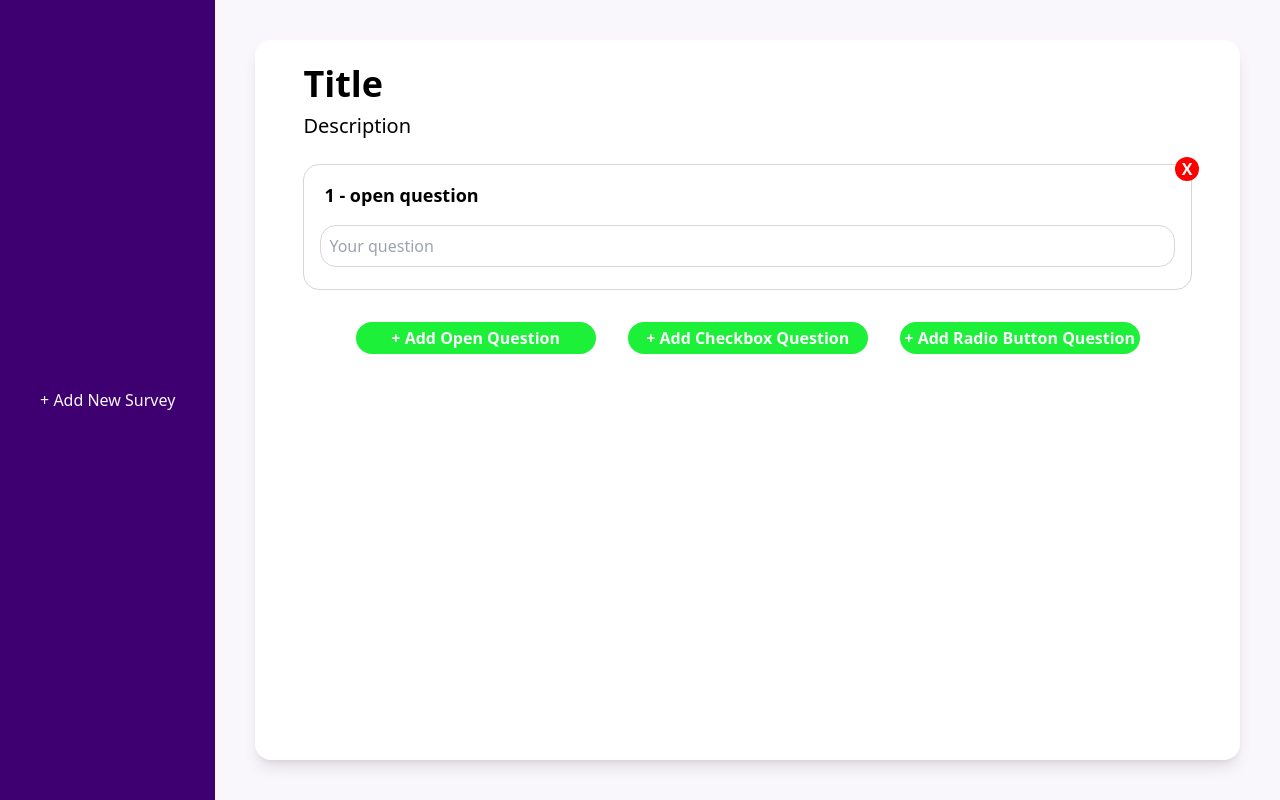
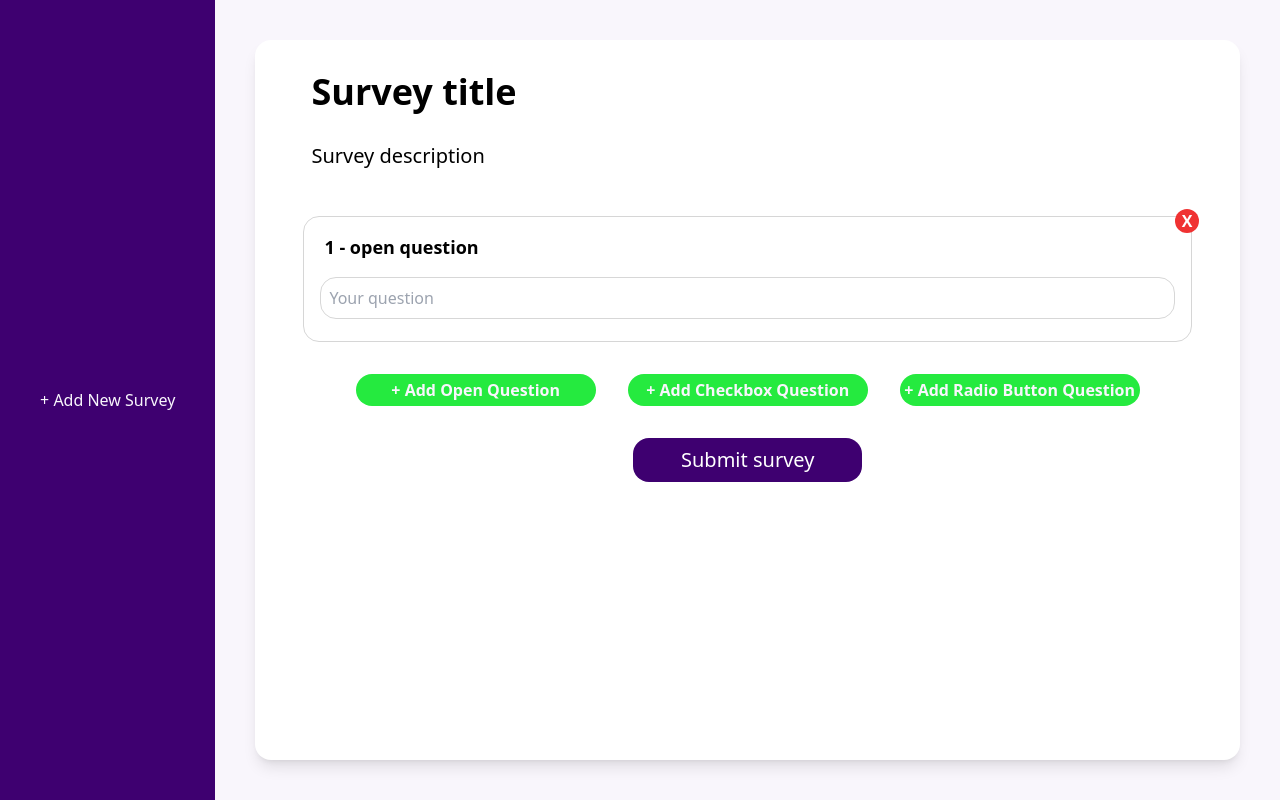
Before and after one commit to adamberezka/simple-survey, a React (Create React App) app in the folder frontend/simple-survey/: page /add-survey in a window 1280 px wide. Both pictures are taken after a click on the element "+ Add Open Question". Built offline with nearby package versions, Linux system fonts and the light colour scheme.

Commit message:
add survey submit

```diff
--- a/frontend/simple-survey/package.json
+++ b/frontend/simple-survey/package.json
@@ -20,6 +20,7 @@
     "react-scripts": "5.0.1",
     "react-textarea-autosize": "^8.4.0",
     "redux": "^4.2.0",
+    "redux-devtools-extension": "^2.13.9",
     "typescript": "^4.8.4",
     "web-vitals": "^2.1.4"
   },
--- a/frontend/simple-survey/src/components/CheckboxQuestion.tsx
+++ b/frontend/simple-survey/src/components/CheckboxQuestion.tsx
@@ -28,7 +28,7 @@ const CheckBoxQuestion: React.FC<CheckboxQuestionProps>= ({
 }) => {
   return (
     <div className="w-full rounded-2xl border p-4 border-[#d6d6d6] relative">
-      <div className="flex justify-center items-center text-white absolute -top-2 -right-2 h-6 w-6 bg-[#FF0000] rounded-full cursor-pointer" onClick={deleteQuestion}>
+      <div className="flex justify-center items-center text-white absolute -top-2 -right-2 h-6 w-6 bg-[#f03232] rounded-full cursor-pointer" onClick={deleteQuestion}>
         <div className="font-bold">
           X
         </div>
--- a/frontend/simple-survey/src/components/OpenQuestion.tsx
+++ b/frontend/simple-survey/src/components/OpenQuestion.tsx
@@ -20,7 +20,7 @@ const OpenQuestion: React.FC<OpenQuestionProps> = ({
 }) => {
   return (
     <div className="w-full rounded-2xl border p-4 border-[#d6d6d6] relative">
-      <div className="flex justify-center items-center text-white absolute -top-2 -right-2 h-6 w-6 bg-[#FF0000] rounded-full cursor-pointer" onClick={deleteQuestion}>
+      <div className="flex justify-center items-center text-white absolute -top-2 -right-2 h-6 w-6 bg-[#f03232] rounded-full cursor-pointer" onClick={deleteQuestion}>
         <div className="font-bold">
           X
         </div>
--- a/frontend/simple-survey/src/components/PossibleAnswer.tsx
+++ b/frontend/simple-survey/src/components/PossibleAnswer.tsx
@@ -20,7 +20,7 @@ const PossibleAnswer: React.FC<PossibleAnswerProps> = ({
 
   return (
     <div className="w-full relative flex gap-x-2 items-center">
-      <div className="flex justify-center items-center text-white absolute -top-2 -right-2 h-6 w-6 bg-[#FF0000] rounded-full cursor-pointer" onClick={deleteAnswer}>
+      <div className="flex justify-center items-center text-white absolute -top-2 -right-2 h-6 w-6 bg-[#f03232] rounded-full cursor-pointer" onClick={deleteAnswer}>
         <div className="font-bold">
           X
         </div>
--- a/frontend/simple-survey/src/components/RadioButtonQuestion.tsx
+++ b/frontend/simple-survey/src/components/RadioButtonQuestion.tsx
@@ -28,7 +28,7 @@ const RadioButtonQuestion: React.FC<RadioButtonQuestionProps>= ({
 }) => {
   return (
     <div className="w-full rounded-2xl border p-4 border-[#d6d6d6] relative">
-      <div className="flex justify-center items-center text-white absolute -top-2 -right-2 h-6 w-6 bg-[#FF0000] rounded-full cursor-pointer" onClick={deleteQuestion}>
+      <div className="flex justify-center items-center text-white absolute -top-2 -right-2 h-6 w-6 bg-[#f03232] rounded-full cursor-pointer" onClick={deleteQuestion}>
         <div className="font-bold">
           X
         </div>
--- a/frontend/simple-survey/src/components/TextArea.tsx
+++ b/frontend/simple-survey/src/components/TextArea.tsx
@@ -9,7 +9,8 @@ interface TextAreaProps {
   onChange: (e: any) => void,
   onFocus?: () => void,
   onBlur?: FocusEventHandler<HTMLTextAreaElement>,
-  className?: string
+  className?: string,
+  inputClassName?: string,
 }
 
 const TextArea: React.FC<TextAreaProps> = ({
@@ -20,7 +21,8 @@ const TextArea: React.FC<TextAreaProps> = ({
   onChange,
   onFocus,
   onBlur,
-  className
+  className,
+  inputClassName
 }) => {
   return (
     <div className={`w-full ${className}`}>
@@ -31,7 +33,7 @@ const TextArea: React.FC<TextAreaProps> = ({
         value={value}
         defaultValue={""}
         spellCheck={false}
-        className="w-full resize-none rounded-2xl p-2 border border-[#d7d7d7]"
+        className={`w-full resize-none rounded-2xl p-2 border border-[#d7d7d7] ${inputClassName}`}
         onFocus={onFocus}
         onBlur={onBlur}
       />
--- a/frontend/simple-survey/src/pages/AddSurvey.tsx
+++ b/frontend/simple-survey/src/pages/AddSurvey.tsx
@@ -1,10 +1,14 @@
 import React, { FocusEvent, useState } from "react"
+import { useSelector } from "react-redux";
+import { useNavigate } from "react-router-dom";
 import CheckBoxQuestion from "../components/CheckboxQuestion";
 import Container from "../components/Container";
 import OpenQuestion from "../components/OpenQuestion";
 import RadioButtonQuestion from "../components/RadioButtonQuestion";
 import Sidebar from "../components/Sidebar";
-import { QuestionType, RequestQuestion } from "../types/Types";
+import TextArea from "../components/TextArea";
+import { createSurvey } from "../services/BackendService";
+import { QuestionType, ReduxState, RequestQuestion } from "../types/Types";
 
 const addQuestion = (type: QuestionType, setQuestionList: Function, questions: RequestQuestion[]) => {
   setQuestionList([...questions, {
@@ -43,8 +47,35 @@ const updateAnswer = (index: number, setQuestionList: Function, questions: Reque
   setQuestionList([ ...newQuestions ]);
 }
 
+const isSurveyValid = (questions: RequestQuestion[]) => {
+  if (!!questions.find(question => !question.content.length))
+    return false;
+
+  if (questions.some(question => question.type !== QuestionType.OPEN && !question.possibleAnswers.length))
+    return false;
+
+  if (questions.some(question => question.possibleAnswers.some(answer => !answer.content.length)))
+    return false;
+
+  return true;
+}
+
 const AddSurvey: React.FC = () => {
   const [questions, setQuestionList] = useState<RequestQuestion[]>([]);
+  const [title, setTitle] = useState<string>("Survey title");
+  const [description, setDescription] = useState<string>("Survey description");
+  const ownerId = useSelector<ReduxState, number>(state => state.user?.id);
+  const navigate = useNavigate();
+
+  const surveyValid = isSurveyValid(questions);
+
+  const handleSubmit = () => {
+    createSurvey({ownerId, title, description, questions})
+      .then(res => {
+        navigate("/surveys");
+      })
+      .catch(err => console.log(err));
+  }
 
   return (
     <Container className="bg-body-text w-screen h-screen">
@@ -52,12 +83,18 @@ const AddSurvey: React.FC = () => {
 
       <div className="h-[90%] w-[90%] m-10 py-6 px-12 shadow-lg border-0 border-[#bbbbbb] bg-white rounded-2xl overflow-y-scroll">
         <div className="mb-6">
-          <div className="text-4xl font-bold mb-2">
-            Title
-          </div>
-          <div className="text-xl font-normal">
-            Description
-          </div>
+          <TextArea
+            value={title}
+            onChange={(e) => setTitle(e.target.value)}
+            placeholder="Survey title"
+            inputClassName="text-4xl font-bold mb-2 outline-none border-0"
+          />
+          <TextArea
+            value={description}
+            onChange={(e) => setDescription(e.target.value)}
+            placeholder="Survey description"
+            inputClassName="text-xl font-normal mb-2 outline-none border-0"
+          />
         </div>
         <div>
           <div className="flex flex-col w-full gap-y-4">
@@ -98,19 +135,41 @@ const AddSurvey: React.FC = () => {
             )}
           </div>
           <div className="w-full flex flex-row justify-center mt-4">
-            <div className="m-4 flex flex-row justify-center items-center cursor-pointer text-body-text bg-[#1cf038] rounded-2xl text-center w-60 h-8 font-semibold" onClick={() => addQuestion(QuestionType.OPEN, setQuestionList, questions)}>
+            <div
+              className="m-4 flex flex-row justify-center items-center cursor-pointer text-body-text bg-[#25ea3f] rounded-2xl text-center w-60 h-8 font-semibold"
+              onClick={() => addQuestion(QuestionType.OPEN, setQuestionList, questions)}
+            >
               + Add Open Question
             </div>
 
-            <div className="m-4 flex flex-row justify-center items-center cursor-pointer text-body-text bg-[#1cf038] rounded-2xl text-center w-60 h-8 font-semibold" onClick={() => addQuestion(QuestionType.CHECKBOX, setQuestionList, questions)}>
+            <div
+              className="m-4 flex flex-row justify-center items-center cursor-pointer text-body-text bg-[#25ea3f] rounded-2xl text-center w-60 h-8 font-semibold"
+              onClick={() => addQuestion(QuestionType.CHECKBOX, setQuestionList, questions)}
+            >
               + Add Checkbox Question
             </div>
 
-            <div className="m-4 flex flex-row justify-center items-center cursor-pointer text-body-text bg-[#1cf038] rounded-2xl text-center w-60 h-8 font-semibold" onClick={() => addQuestion(QuestionType.RADIO, setQuestionList, questions)}>
+            <div
+              className="m-4 flex flex-row justify-center items-center cursor-pointer text-body-text bg-[#25ea3f] rounded-2xl text-center w-60 h-8 font-semibold"
+              onClick={() => addQuestion(QuestionType.RADIO, setQuestionList, questions)}
+            >
               + Add Radio Button Question
             </div>
           </div>
         </div>
+
+        {!!questions.length &&
+        <div className="flex justify-center items-center mt-4">
+          <div className={surveyValid ? "cursor-pointer" : "cursor-not-allowed"}>
+            <div
+              className={`text-xl flex-grow-0 rounded-2xl bg-primary text-white px-12 py-2 select-none ${!surveyValid && "pointer-events-none"}`}
+              onClick={() => handleSubmit()}
+            >
+              Submit survey
+            </div>
+          </div>
+        </div>
+        }
       </div>
 
     </Container>
--- a/frontend/simple-survey/src/redux/store.ts
+++ b/frontend/simple-survey/src/redux/store.ts
@@ -1,9 +1,10 @@
 import { createStore } from 'redux';
+import { composeWithDevTools } from 'redux-devtools-extension';
 
 import rootReducer from './rootReducer';
 
 
-const store = createStore(rootReducer);
+const store = createStore(rootReducer, composeWithDevTools());
 
 
 export default store;
--- a/frontend/simple-survey/src/services/BackendService.ts
+++ b/frontend/simple-survey/src/services/BackendService.ts
@@ -9,4 +9,4 @@ const surveyUrl = hostUrl + "/survey";
 
 
 export const loginUser = (jwt: string ) => axios.post(loginUrl, {jwt: jwt});
-export const createSurvey = (survey: SurveyRequestBody) => axios.post(surveyUrl, survey)
+export const createSurvey = (survey: SurveyRequestBody) => axios.post(surveyUrl, survey);
--- a/frontend/simple-survey/src/types/Types.ts
+++ b/frontend/simple-survey/src/types/Types.ts
@@ -1,3 +1,8 @@
+
+export interface ReduxState {
+  user: User
+}
+
 export interface User {
   jwt: string,
   email: string,
```
Also changed, not shown: frontend/simple-survey/src/logo.svg (deleted), 1 other file (tests, documents, lock files or other folders).
